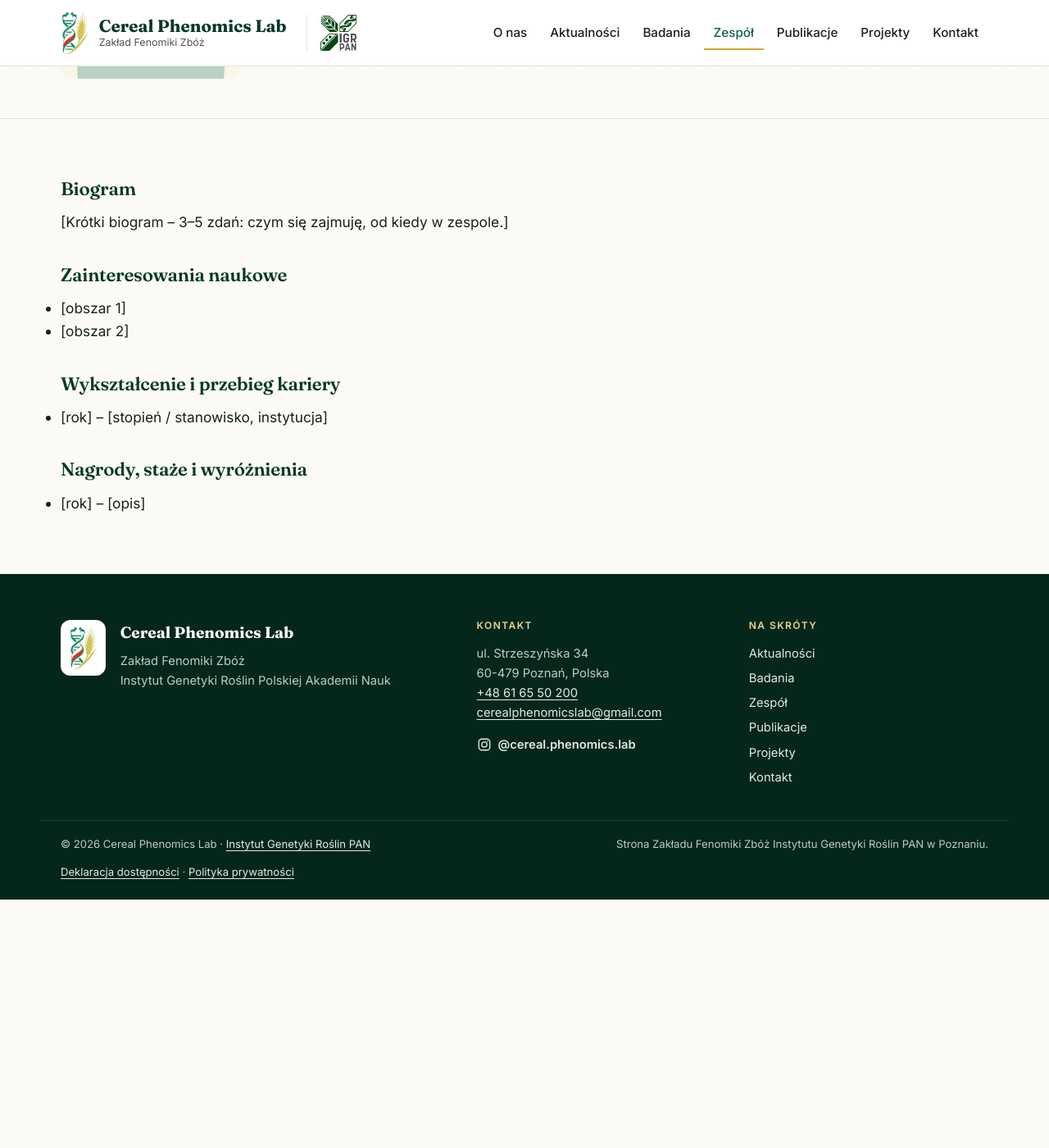
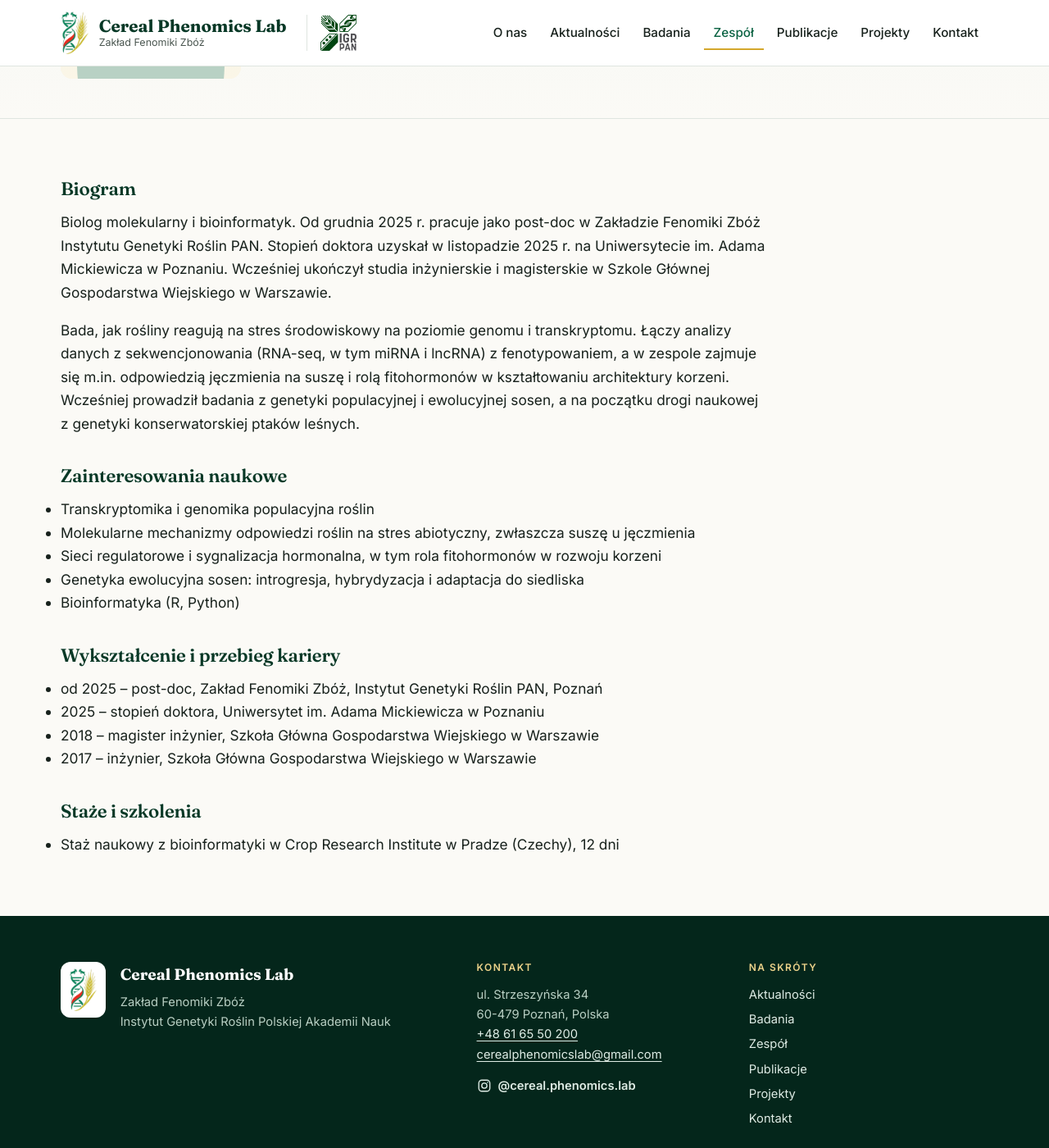
Before and after one commit to cerealphenomicslab/phenomics, a Jekyll site: the page built from _osoby/szczepanski.pl.md, in a window 1280 px wide and 1400 px high, scrolled down 362 px. Shown: the whole window at 82% size. Built offline with Jekyll 4.4.1, drawn with Linux system fonts in a browser that asks for light colours; before the commit the page ends 1459 px from its top, so only the background shows below that.

Commit message:
CV: Sebastian Szczepański (PL/EN) (#4)
Claude-Session: https://claude.ai/code/session_01BpixLDtSyKgzMCFacAooMG

Co-authored-by: Claude <noreply@anthropic.com>

```diff
--- a/_osoby/szczepanski.pl.md
+++ b/_osoby/szczepanski.pl.md
@@ -15,17 +15,25 @@ title: "Sebastian Szczepański"
 
 ## Biogram
 
-[Krótki biogram – 3–5 zdań: czym się zajmuję, od kiedy w zespole.]
+Biolog molekularny i bioinformatyk. Od grudnia 2025 r. pracuje jako post-doc w Zakładzie Fenomiki Zbóż Instytutu Genetyki Roślin PAN. Stopień doktora uzyskał w listopadzie 2025 r. na Uniwersytecie im. Adama Mickiewicza w Poznaniu. Wcześniej ukończył studia inżynierskie i magisterskie w Szkole Głównej Gospodarstwa Wiejskiego w Warszawie.
+
+Bada, jak rośliny reagują na stres środowiskowy na poziomie genomu i transkryptomu. Łączy analizy danych z sekwencjonowania (RNA-seq, w tym miRNA i lncRNA) z fenotypowaniem, a w zespole zajmuje się m.in. odpowiedzią jęczmienia na suszę i rolą fitohormonów w kształtowaniu architektury korzeni. Wcześniej prowadził badania z genetyki populacyjnej i ewolucyjnej sosen, a na początku drogi naukowej z genetyki konserwatorskiej ptaków leśnych.
 
 ## Zainteresowania naukowe
 
-- [obszar 1]
-- [obszar 2]
+- Transkryptomika i genomika populacyjna roślin
+- Molekularne mechanizmy odpowiedzi roślin na stres abiotyczny, zwłaszcza suszę u jęczmienia
+- Sieci regulatorowe i sygnalizacja hormonalna, w tym rola fitohormonów w rozwoju korzeni
+- Genetyka ewolucyjna sosen: introgresja, hybrydyzacja i adaptacja do siedliska
+- Bioinformatyka (R, Python)
 
 ## Wykształcenie i przebieg kariery
 
-- [rok] – [stopień / stanowisko, instytucja]
+- od 2025 – post-doc, Zakład Fenomiki Zbóż, Instytut Genetyki Roślin PAN, Poznań
+- 2025 – stopień doktora, Uniwersytet im. Adama Mickiewicza w Poznaniu
+- 2018 – magister inżynier, Szkoła Główna Gospodarstwa Wiejskiego w Warszawie
+- 2017 – inżynier, Szkoła Główna Gospodarstwa Wiejskiego w Warszawie
 
-## Nagrody, staże i wyróżnienia
+## Staże i szkolenia
 
-- [rok] – [opis]
+- Staż naukowy z bioinformatyki w Crop Research Institute w Pradze (Czechy), 12 dni
```
Also changed, not shown: _osoby/szczepanski.en.md (+14 -6 lines).
